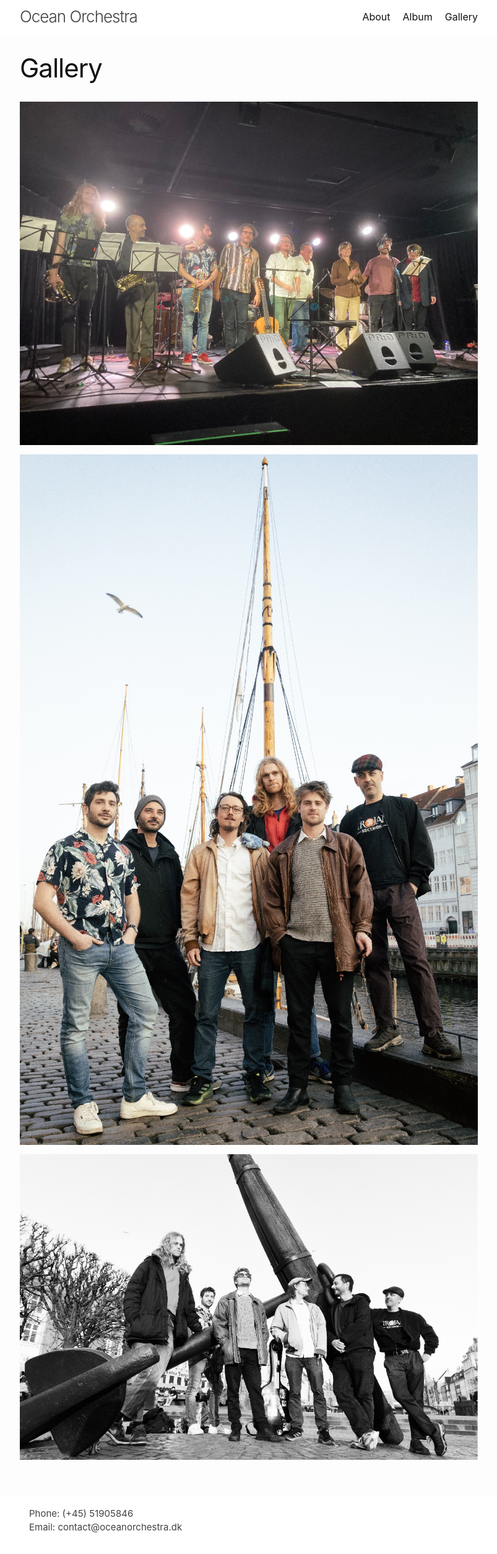
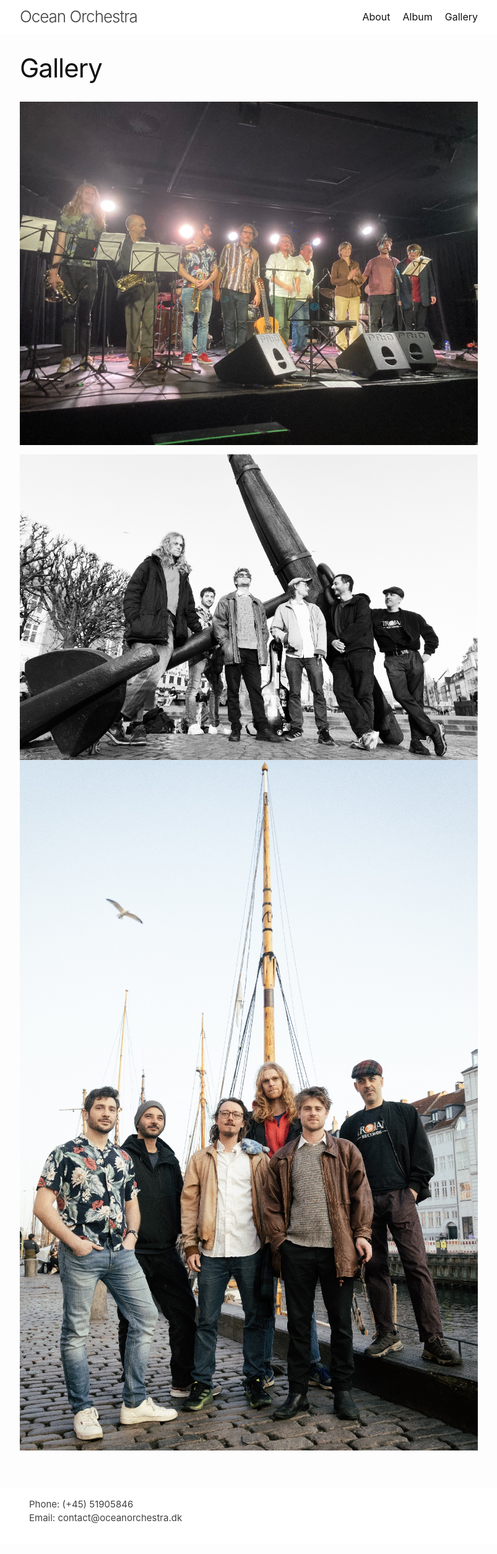
Before and after one commit to ocean-orchestra/ocean-orchestra, a Jekyll site: the page built from _pages/gallery.md, in a window 1280 px wide. Shown: the whole page at 62% size, without its empty margins (238-1041 px from the left). Built offline with Jekyll 4.4.1, drawn with Linux system fonts in a browser that asks for light colours.

```diff
--- a/_pages/gallery.md
+++ b/_pages/gallery.md
@@ -4,6 +4,4 @@ title: Gallery
 ---
 ![](/media/image00003%20-%20Kopi.jpeg)
 
-![](/media/RRR_8578-Edit-2%20-%20Kopi.jpg)
-
-![](/media/RRR_8520-Edit%20-%20Kopi.jpg)
+![](/media/RRR_8520-Edit%20-%20Kopi.jpg) ![](/media/RRR_8578-Edit-2%20-%20Kopi.jpg)
```
